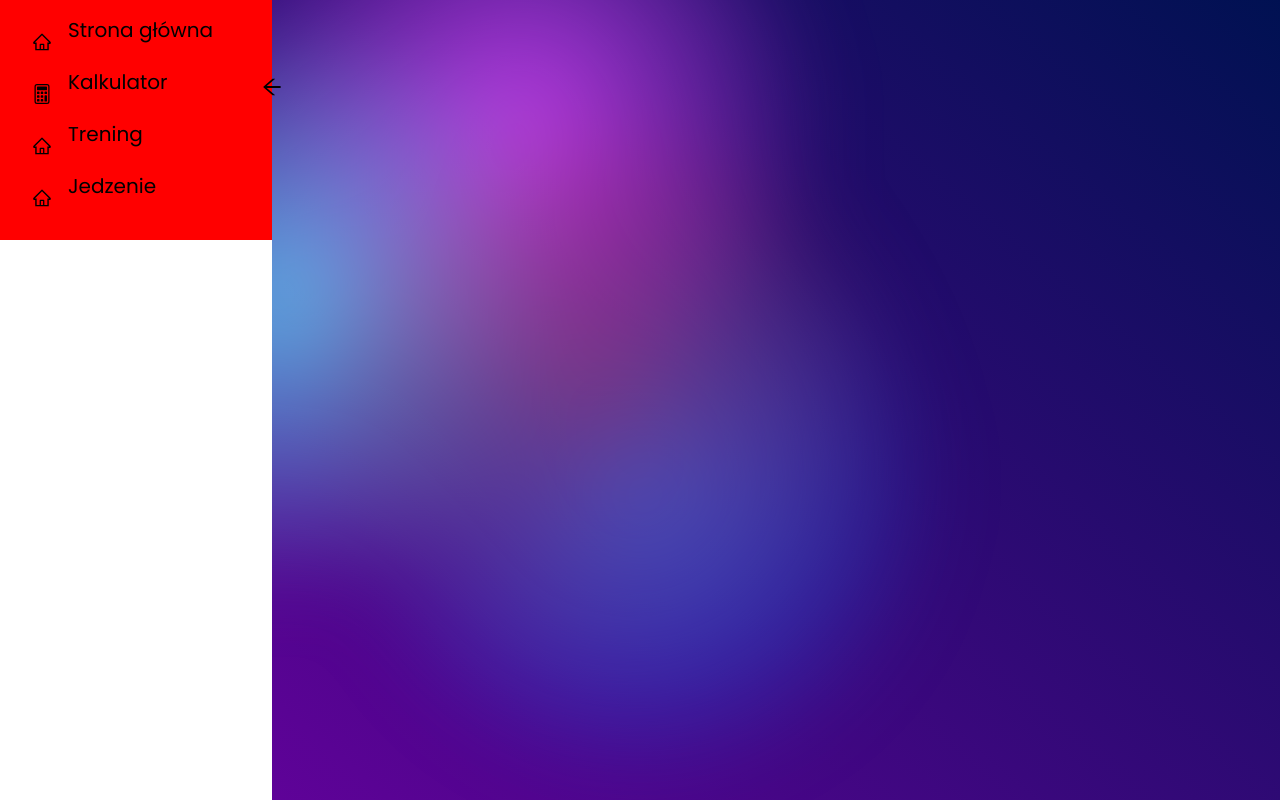
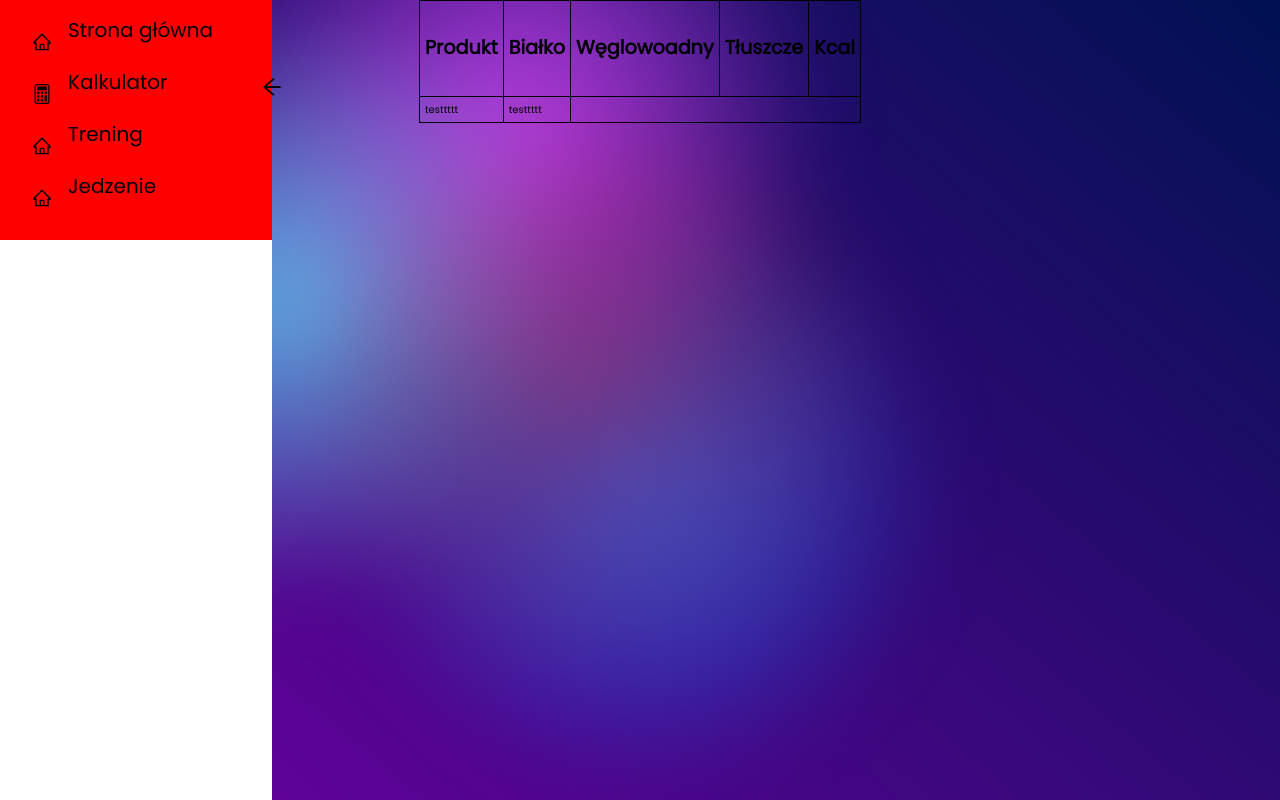
Before and after one commit to joastek/Wytrenowani, a Next.js app: page /dashboard/Food in a window 1280 px wide. Built offline with nearby package versions, Linux system fonts and the light colour scheme.

Commit message:
feat-add basic table

```diff
--- a/src/app/dashboard/Food/page.tsx
+++ b/src/app/dashboard/Food/page.tsx
@@ -1,4 +1,28 @@
 const Food = () => {
-  return <>test</>;
+  return (
+    <>
+      <div className="flex justify-center items-center">
+        <div>
+          <table>
+            <thead>
+              <tr>
+                <th className="mr-6">Produkt</th>
+                <th>Białko</th>
+                <th>Węglowoadny</th>
+                <th>Tłuszcze</th>
+                <th>Kcal</th>
+              </tr>
+            </thead>
+            <tbody>
+              <tr>
+                <td>testtttt</td>
+                <td>testtttt</td>
+              </tr>
+            </tbody>
+          </table>
+        </div>
+      </div>
+    </>
+  );
 };
 export default Food;
--- a/src/styles/globals.css
+++ b/src/styles/globals.css
@@ -229,3 +229,19 @@ body {
     transform: translateX(-50%) translateY(-10%);
   }
 }
+table {
+  border-collapse: collapse;
+  border-spacing: 0px;
+}
+table,
+th,
+td {
+  padding: 5px;
+  border: 1px solid black;
+}
+
+th {
+  margin-right: 1.2rem;
+  font-size: 1.2rem;
+  height: 6rem;
+}
```
